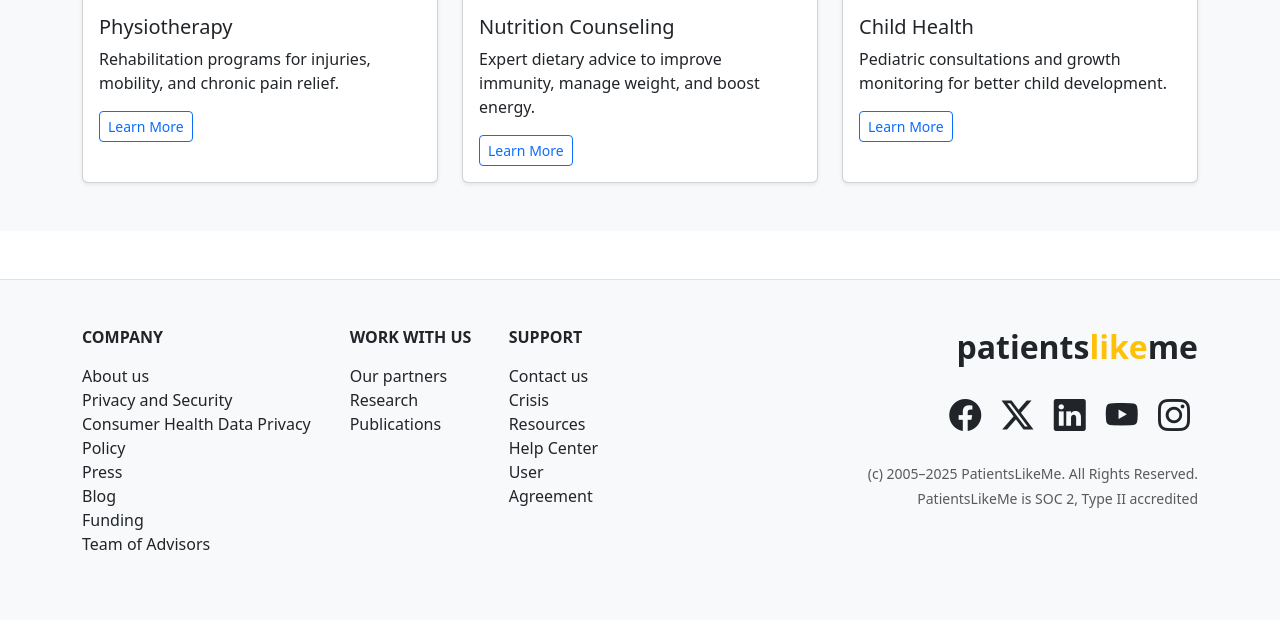
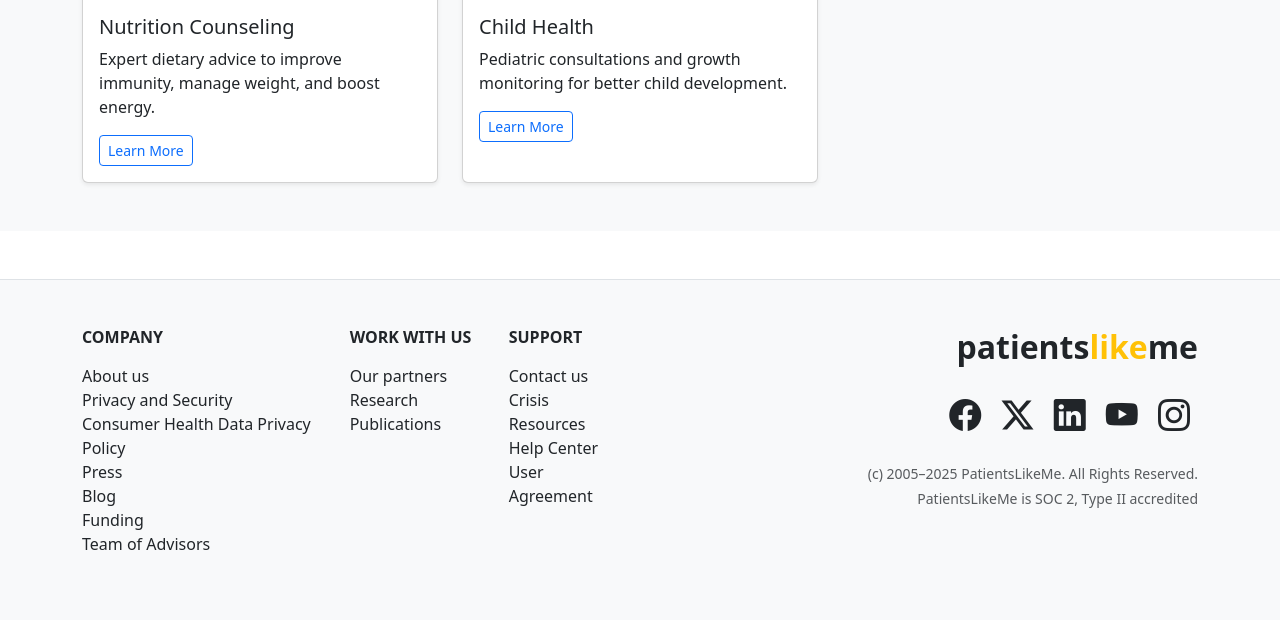
Before and after one commit to mahassantech/A-Collaborative-Platform-for-Public-Health-Stakeholders, a Django app: page /core/treatments/ in a window 1280 px wide. Shown: the part 928-1548 px from the top of the page. Run offline with Django 5.2, Linux system fonts and the light colour scheme.

Commit message:
treatment edit

```diff
--- a/core/templates/core/treatment.html
+++ b/core/templates/core/treatment.html
@@ -43,17 +43,7 @@
         </div>
       </div>
 
-      <!-- Treatment 4 -->
-      <div class="col-md-4">
-        <div class="card shadow-sm h-100">
-          <img src="{% static 'images/treatment4.jpg' %}" class="card-img-top" alt="Treatment 4">
-          <div class="card-body">
-            <h5 class="card-title">Physiotherapy</h5>
-            <p class="card-text">Rehabilitation programs for injuries, mobility, and chronic pain relief.</p>
-            <a href="#" class="btn btn-outline-primary btn-sm">Learn More</a>
-          </div>
-        </div>
-      </div>
+
 
       <!-- Treatment 5 -->
       <div class="col-md-4">
```
